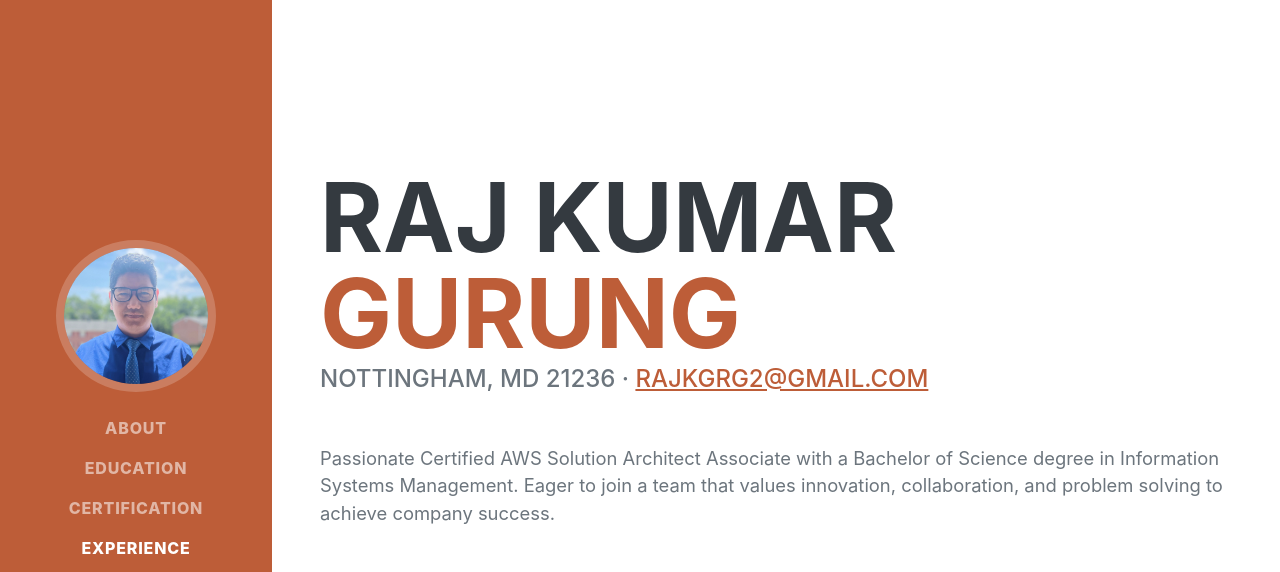
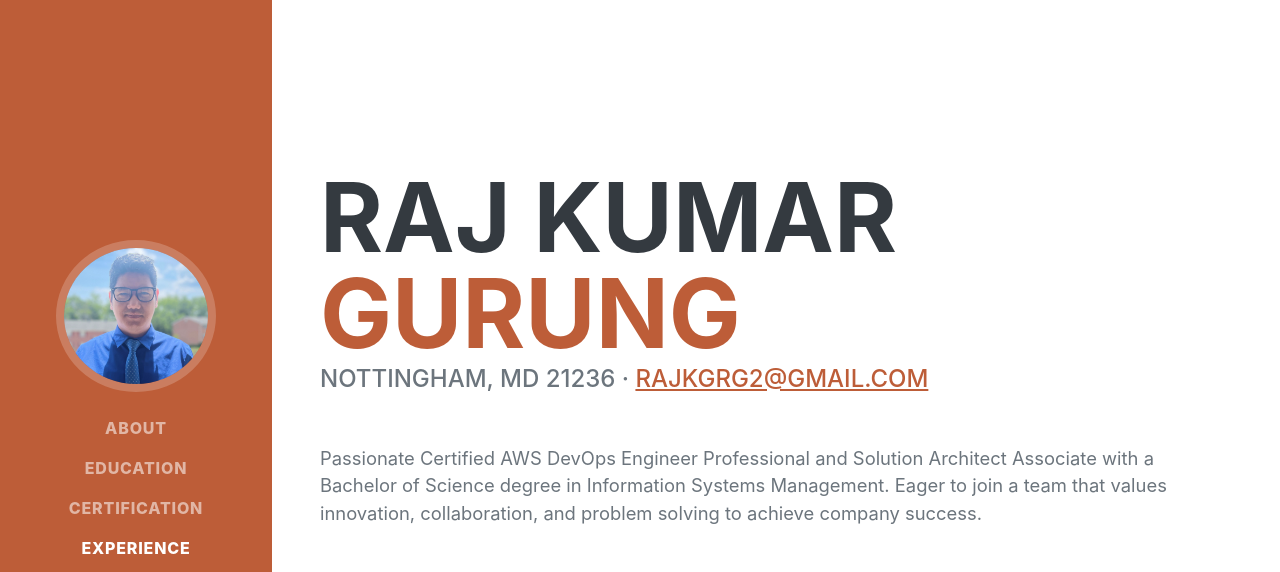
Before and after one commit to rajkgrg2/Cloud_Resume_Challenge_Front_End, a plain HTML site: page index.html in a window 1280 px wide. Shown: the top 572 px of the page. Drawn offline with nearby package versions, Linux system fonts and the light colour scheme; no server answers; a web font is replaced by a local one.

Commit message:
Update index.html

```diff
--- a/index.html
+++ b/index.html
@@ -48,7 +48,9 @@
                          NOTTINGHAM, MD 21236 ·
                         <a href="mailto:rajkgrg2@gmail.com">rajkgrg2@gmail.com</a>
                     </div>
-                    <p class="lead mb-5">Passionate Certified AWS Solution Architect Associate with a Bachelor of Science degree in Information Systems Management. Eager to join a team that values innovation, collaboration, and problem solving to achieve company success.
+                    <p class="lead mb-5">Passionate Certified AWS DevOps Engineer Professional and Solution Architect Associate with a Bachelor of Science degree in Information Systems Management.
+                        Eager to join a team that values innovation, collaboration, and problem solving to achieve company success.
+
                     </p>
                     <div class="social-icons">
                         <a class="social-icon" href="https://www.linkedin.com/in/raj-kumar-gurung-b8199623a/"><i class="fab fa-linkedin-in"></i></a>
```
